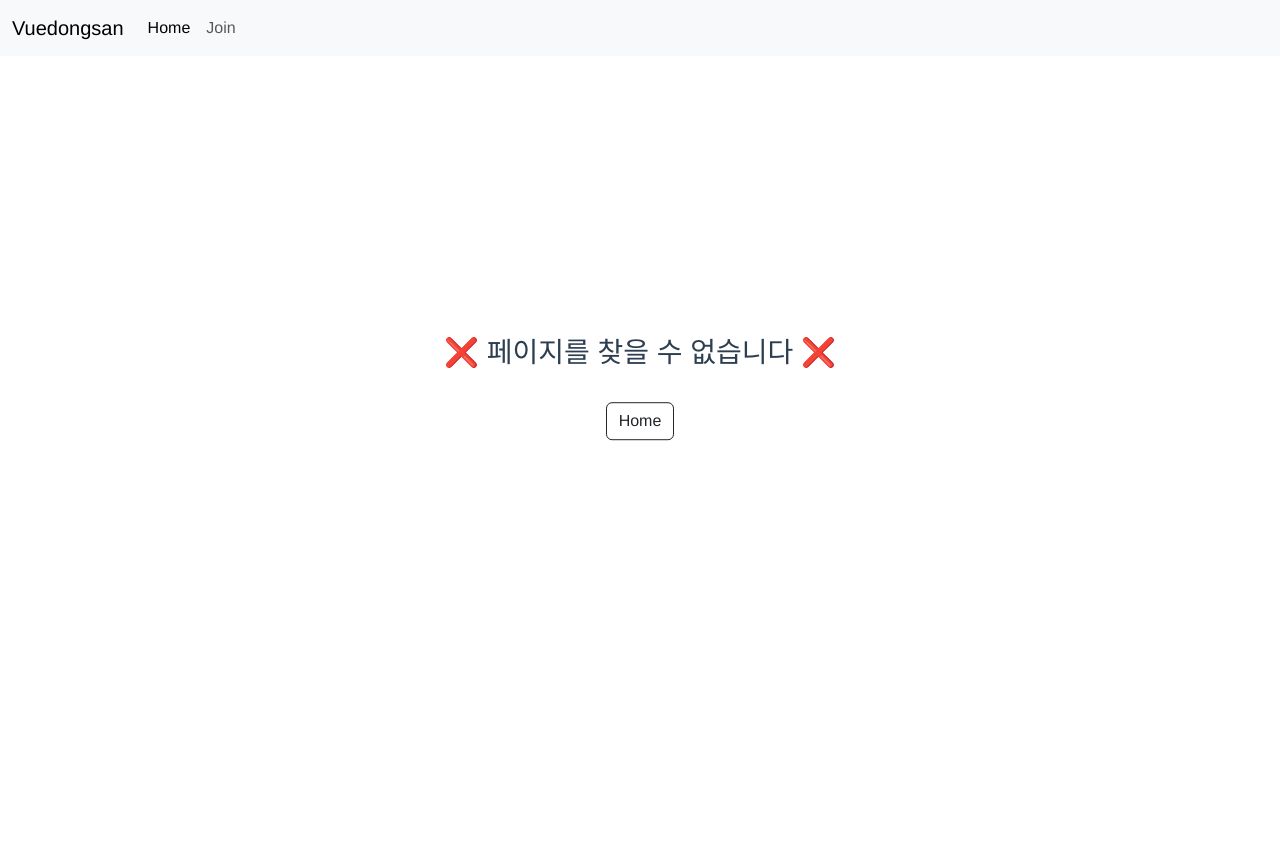
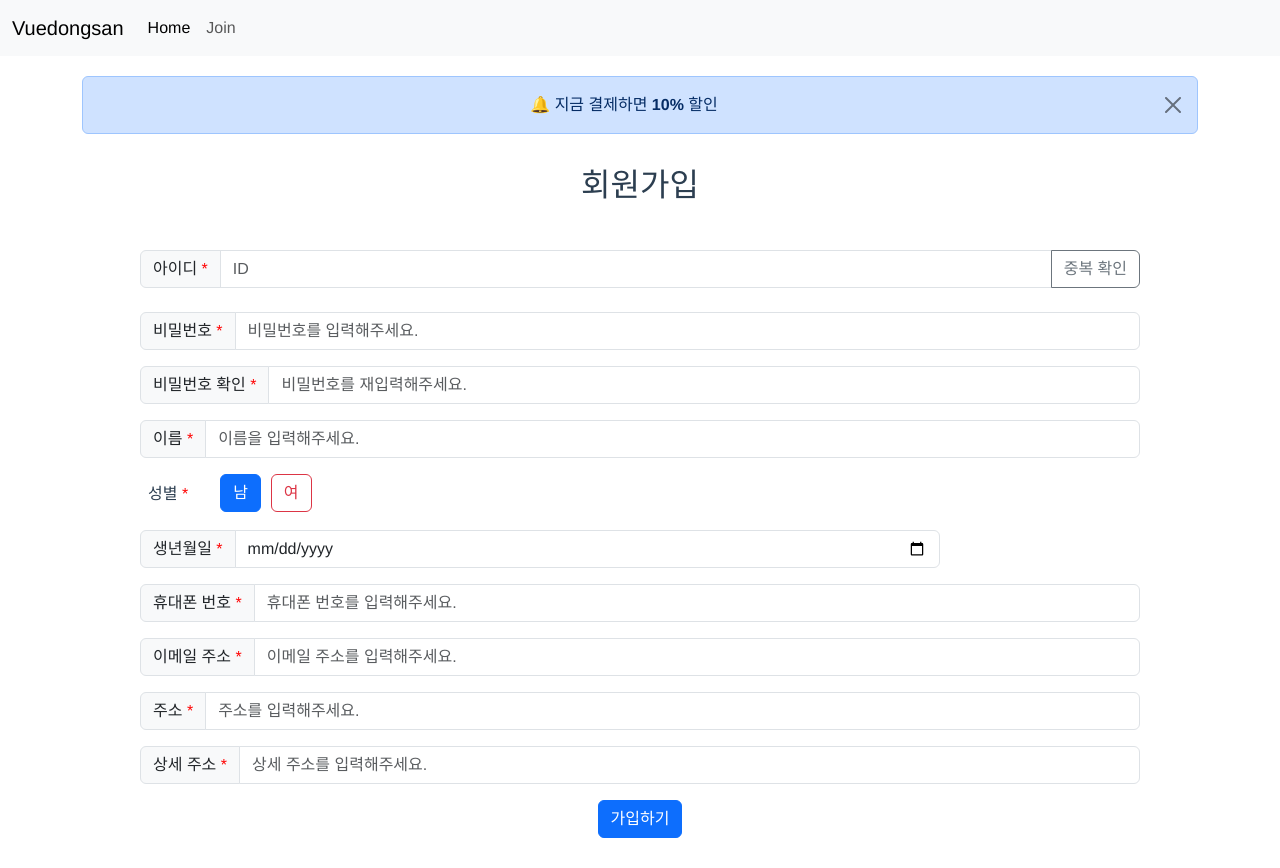
Before and after one commit to wlal960104/vue3_vuedongsan_v2, a Vue app: page /join in a window 1280 px wide. Before the commit the page ends 800 px from the top, so only its background shows below. Built offline with nearby package versions, Linux system fonts and the light colour scheme.

Commit message:
[24.08.12] 회원가입 페이지 생성 & 중간 저장2

```diff
--- a/src/App.vue
+++ b/src/App.vue
@@ -10,13 +10,13 @@
       <div id="navbarNav" class="collapse navbar-collapse">
         <ul class="navbar-nav">
           <li class="nav-item">
-            <router-link aria-current="page" class="nav-link active" href="#" to="/">Home</router-link>
+            <router-link aria-current="page" class="nav-link active" to="/">Home</router-link>
           </li>
           <!--<li class="nav-item">-->
           <!--  <a class="nav-link" href="#">Products</a>-->
           <!--</li>-->
           <li class="nav-item">
-            <a class="nav-link" href="#">Join</a>
+            <router-link class="nav-link" to="/join">Join</router-link>
           </li>
           <!--<li class="nav-item">-->
           <!--  <a class="nav-link disabled" aria-disabled="true">Disabled</a>-->
--- /dev/null
+++ b/src/components/Join.vue
@@ -0,0 +1,118 @@
+<template>
+
+  <div class="container join-container">
+    <h2 class="p-3">회원가입</h2>
+    <div class="join-template">
+      <!--<label for="input-id" class="form-label">Your vanity URL</label>-->
+      <div class="input-group mb-4 input-join">
+        <label class="input-group-text">아이디 <span class="highlight-red">&nbsp;*</span></label>
+        <input aria-describedby="button-addon2" aria-label="Recipient's username" class="form-control" id="input-id" placeholder="ID"
+               type="text">
+        <button class="btn btn-outline-secondary" type="button">중복 확인</button>
+      </div>
+      <div class="input-group mb-3 input-join">
+        <label class="input-group-text">비밀번호 <span class="highlight-red">&nbsp;*</span></label>
+        <input aria-describedby="button-addon2" aria-label="Recipient's username" class="form-control"
+               placeholder="비밀번호를 입력해주세요."
+               type="text">
+      </div>
+      <div class="input-group mb-3 input-join">
+        <label class="input-group-text text-wrap">비밀번호 확인<span class="highlight-red">&nbsp;*</span></label>
+        <input aria-describedby="button-addon2" aria-label="Recipient's username" class="form-control"
+               placeholder="비밀번호를 재입력해주세요."
+               type="text">
+      </div>
+      <div class="input-group mb-3 input-join">
+        <label class="input-group-text">이름<span class="highlight-red">&nbsp;*</span></label>
+        <input aria-describedby="button-addon2" aria-label="Recipient's username" class="form-control"
+               placeholder="이름을 입력해주세요."
+               type="text">
+      </div>
+
+      <!-- 성별 라디오 -->
+      <div class="radio-gender row input-join mb-3">
+        <div class="col-auto"><div class="d-inline-flex p-2">성별<span class="highlight-red">&nbsp;*</span></div></div>
+        <div class="col-auto">
+          <input id="checkMale" autocomplete="off" checked class="btn-check" name="options-base" type="radio">
+          <label class="btn btn-outline-primary" for="checkMale" style="margin-right: 10px">남</label>
+          <input id="checkFemale" autocomplete="off" class="btn-check" name="options-base" type="radio">
+          <label class="btn btn-outline-danger" for="checkFemale">여</label>
+        </div>
+      </div>
+       <div class="input-group mb-3 input-birthday">
+        <label class="input-group-text">생년월일<span class="highlight-red">&nbsp;*</span></label>
+        <input aria-describedby="button-addon2" aria-label="Recipient's username" class="form-control"
+               placeholder="이름을 입력해주세요."
+               type="date">
+      </div>
+      <div class="input-group mb-3">
+        <label class="input-group-text">휴대폰 번호<span class="highlight-red">&nbsp;*</span></label>
+        <input aria-describedby="button-addon2" aria-label="Recipient's username" class="form-control"
+               placeholder="휴대폰 번호를 입력해주세요."
+               type="text">
+      </div>
+       <div class="input-group mb-3">
+        <label class="input-group-text">이메일 주소<span class="highlight-red">&nbsp;*</span></label>
+        <input aria-describedby="button-addon2" aria-label="Recipient's username" class="form-control"
+               placeholder="이메일 주소를 입력해주세요."
+               type="text">
+      </div>
+      <div class="input-group mb-3">
+        <label class="input-group-text">주소<span class="highlight-red">&nbsp;*</span></label>
+        <input aria-describedby="button-addon2" aria-label="Recipient's username" class="form-control"
+               placeholder="주소를 입력해주세요."
+               type="text">
+      </div>
+      <div class="input-group mb-3">
+        <label class="input-group-text">상세 주소<span class="highlight-red">&nbsp;*</span></label>
+        <input aria-describedby="button-addon2" aria-label="Recipient's username" class="form-control"
+               placeholder="상세 주소를 입력해주세요."
+               type="text">
+      </div>
+       <button type="submit" class="btn btn-primary">가입하기</button>
+
+
+
+
+
+    </div>
+  </div>
+
+
+
+  <!--&lt;!&ndash; 게터 테스트 &ndash;&gt;-->
+  <!--<div class="radio-gender row">-->
+  <!--  <div class="col-2">성별</div>-->
+  <!--  <div class="col-auto">나이</div>-->
+  <!--</div>-->
+
+
+
+</template>
+
+<script>
+export default {
+  name: 'Join',
+}
+</script>
+
+<style>
+.join-container {
+  width: 80%;
+}
+.input-join {
+  width: 100%;
+}
+.highlight-red {
+  color: red;
+}
+.join-template {
+  margin-top: 30px;
+  margin-bottom: 30px;
+}
+
+.input-birthday {
+  width: 80%;
+}
+
+</style>
--- a/src/router.js
+++ b/src/router.js
@@ -2,6 +2,7 @@ import { createWebHistory, createRouter } from "vue-router";
 import Home from "@/components/Home.vue";
 import Detail from "@/components/Detail.vue";
 import NotFound from "@/components/NotFound.vue";
+import Join from "@/components/Join.vue";
 
 const routes = [
   {
@@ -11,6 +12,10 @@ const routes = [
   {
     path: "/detail/:id(\\d+)",
     component: Detail,
+  },
+  {
+    path: "/join",
+    component: Join,
   },
   {
     path: "/:anything(.*)", // 아무 문자 입력 가능, 엄격하게 검사하고 싶으면(.*) 추가
```
